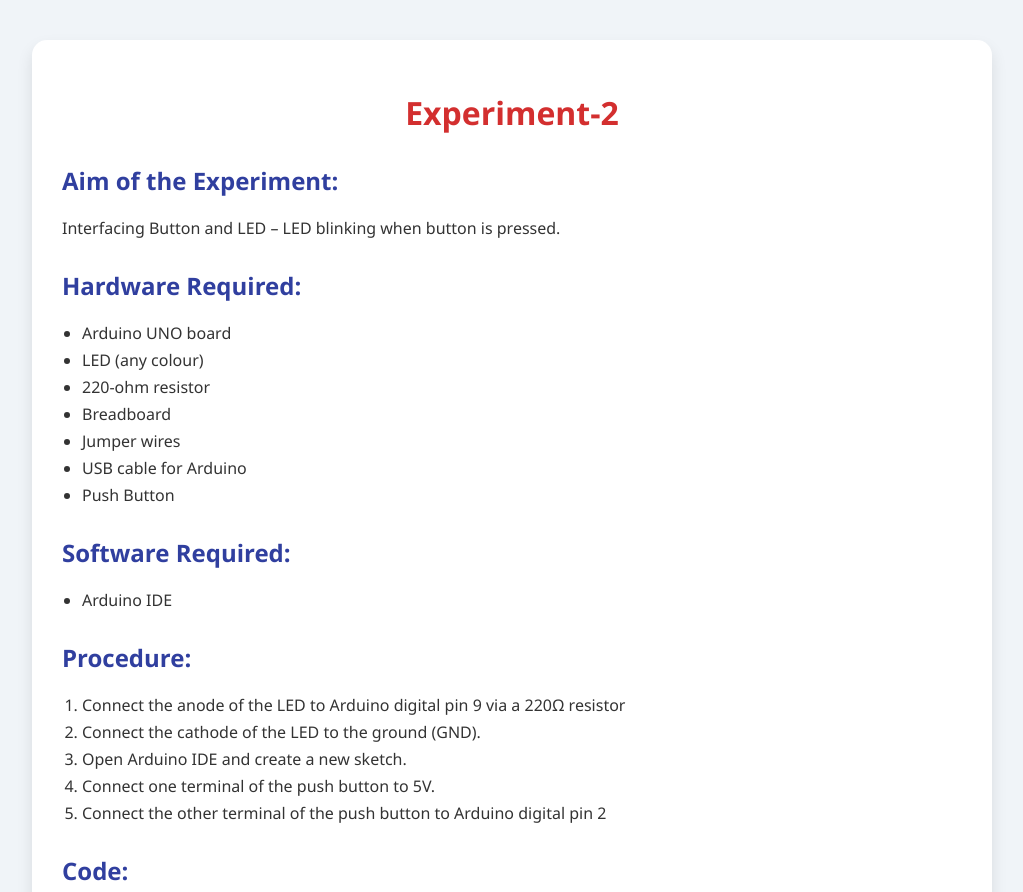
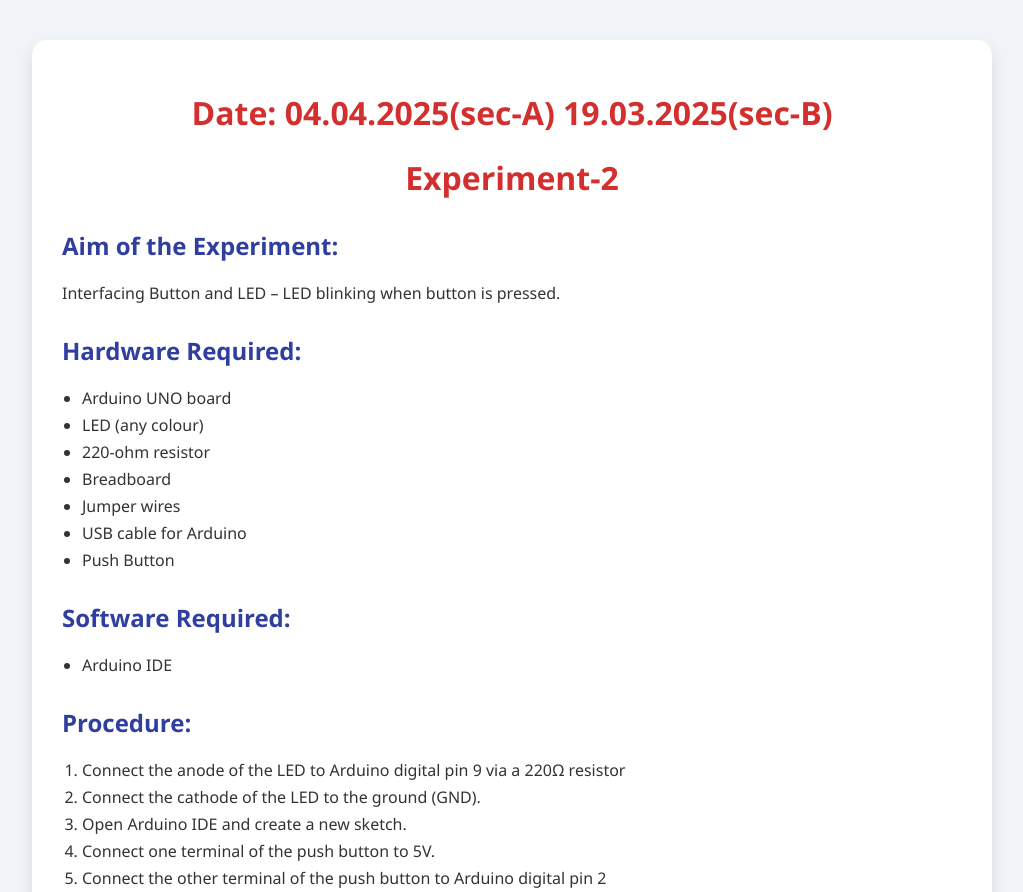
Before and after one commit to utkalstudy/iotpractical, a plain HTML site: page Experiment2.html in a window 1280 px wide. Shown: the top 892 px of the page, without its empty margins (128-1151 px from the left). Drawn offline with Linux system fonts and the light colour scheme.

Commit message:
Update Experiment2.html

```diff
--- a/Experiment2.html
+++ b/Experiment2.html
@@ -87,6 +87,7 @@
 <body>
 
   <div class="container">
+    <h1>Date: 04.04.2025(sec-A) 19.03.2025(sec-B)</h1>
     <h1>Experiment-2</h1>
 
     <h2>Aim of the Experiment:</h2>
```
